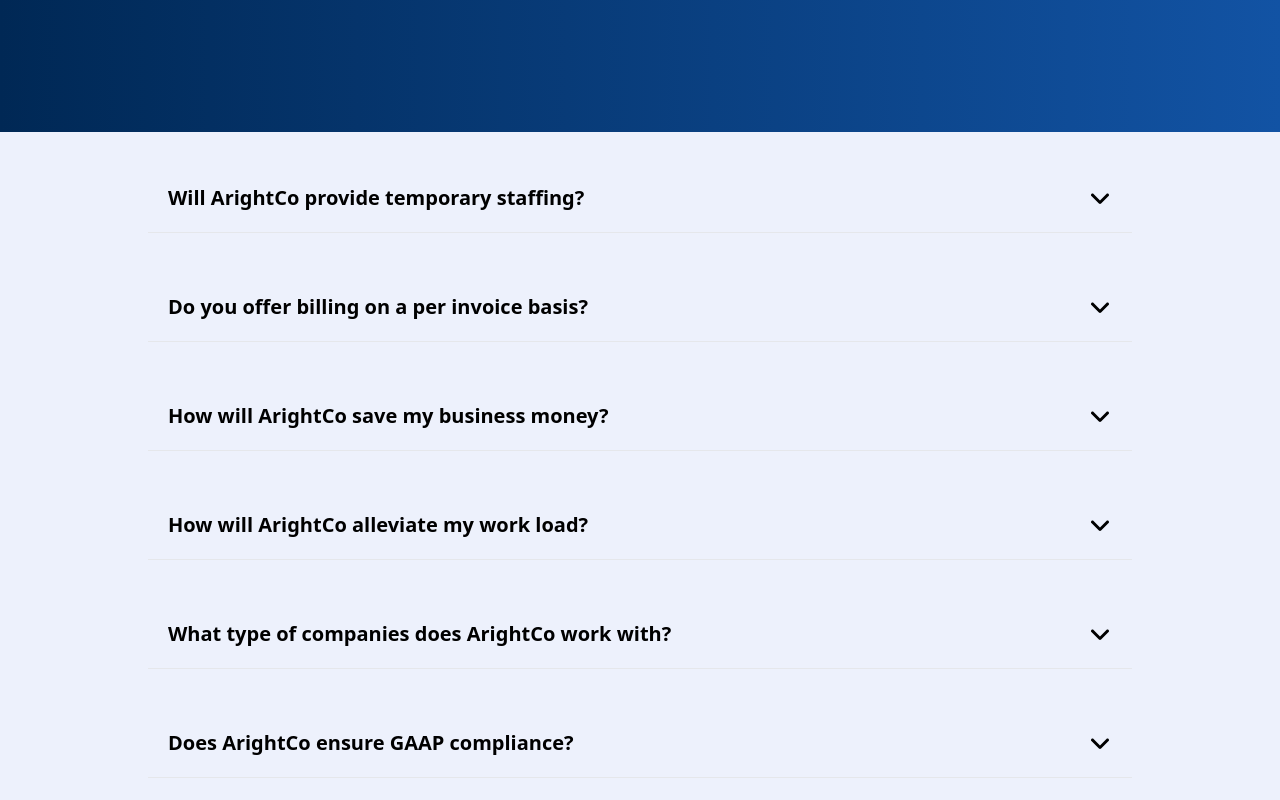
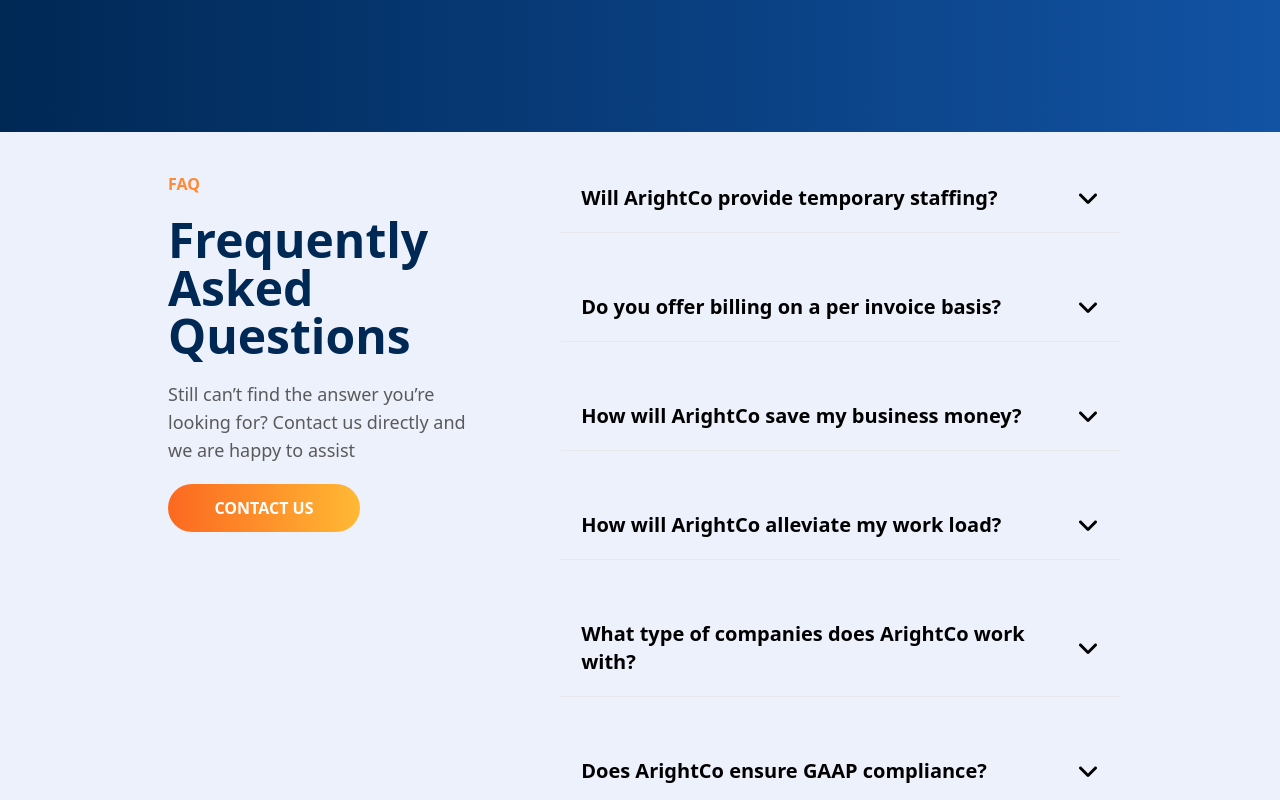
Before and after one commit to tanujchowdhury/nextjs-arightco-website, a Next.js app: page /faqs in a window 1280 px wide. Shown: the part 400-1200 px from the top of the page. Built offline with nearby package versions, Linux system fonts and the light colour scheme.

Commit message:
faq, meet the team, imports

```diff
--- a/components/cardmodal.tsx
+++ b/components/cardmodal.tsx
@@ -1,5 +1,3 @@
-import { useState } from "react";
-
 export default function CardModal({
   icon,
   title,
--- a/components/pricingmodal.tsx
+++ b/components/pricingmodal.tsx
@@ -1,4 +1,4 @@
-import { motion, AnimatePresence } from "framer-motion";
+import { motion } from "framer-motion";
 import { useState } from "react";
 import Backdrop from "./backdrop";
 
--- a/components/signup.tsx
+++ b/components/signup.tsx
@@ -9,6 +9,7 @@ export default function SignUp({}) {
           alt={"Typing image"}
           fill
           className="object-cover"
+          priority
         />
         <div className="font-bold text-white text-xl mt-10 z-10">
           NEWSLETTER SIGNUP
--- a/components/teamcard.tsx
+++ b/components/teamcard.tsx
@@ -55,7 +55,7 @@ export default function TeamCard({
       <motion.div
         initial="initial"
         whileHover="hover"
-        className="mx-3 relative flex flex-col items-center justify-center rounded-3xl overflow-hidden m-5"
+        className="mx-3 relative flex flex-col items-center justify-center rounded-3xl m-5"
       >
         <div className="absolute top-0 left-0 h-full w-full bg-gradient-to-b-white-transparent rounded-3xl" />
         <Image
--- a/pages/blank.tsx
+++ /dev/null
@@ -1,13 +0,0 @@
-import Head from 'next/head';
-import Layout from '../components/layout';
-
-export default function Blank() {
-  return (
-    <Layout>
-      <Head>
-        <title>Blank</title>
-      </Head>
-      <h1>Blank Content</h1>
-    </Layout>
-  )
-}
--- a/pages/faqs.tsx
+++ b/pages/faqs.tsx
@@ -2,6 +2,7 @@ import Head from "next/head";
 import Layout from "../components/layout";
 import Section from "../components/section";
 import FAQ from "../components/faq";
+import Link from "next/link";
 
 export default function FAQs() {
   return (
@@ -17,18 +18,23 @@ export default function FAQs() {
         type={3}
       />
 
-      {/* <div className="text-center p-10 lg:text-start lg:order-4">
-        <div className="text-orange font-semibold">LEADERSHIP</div>
-        <div className="text-blue-dark text-2xl py-3 md:py-5 md:text-4xl lg:text-5xl font-bold">
-          Meet The Team
+      <div className="flex flex-col lg:flex-row lg:items-start xl:mx-32">
+        <div className="text-center p-10 lg:text-start flex flex-col gap-5 lg:basis-2/5 ">
+          <div className="text-orange font-semibold">FAQ</div>
+          <div className="text-blue-dark text-2xl md:text-4xl lg:text-5xl font-bold">
+            Frequently Asked Questions
           </div>
           <div className="text-gray-dark md:text-lg max-w-2xl mx-auto">
-          ArightCo’s leadership team combines decades of experience to deliver
-          financial expertise to our clients, with fluency in every aspect of
-          back-office operations.
+            Still can’t find the answer you’re looking for? Contact us directly
+            and we are happy to assist
           </div>
-      </div> */}
-      <div className="m-3 xl:mx-32">
+          <Link href="/contact-us">
+            <button className="h-12 w-48 rounded-full text-white font-bold bg-gradient-to-r from-orange-dark to-orange-light hover:from-orange-light hover:to-orange-dark cursor-pointer">
+              CONTACT US
+            </button>
+          </Link>
+        </div>
+        <div className="m-3 lg:basis-3/5">
           <FAQ
             q={"Will ArightCo provide temporary staffing?"}
             a={
@@ -118,6 +124,7 @@ export default function FAQs() {
             }
           />
         </div>
+      </div>
     </Layout>
   );
 }
--- a/pages/meet-our-team.tsx
+++ b/pages/meet-our-team.tsx
@@ -30,7 +30,7 @@ export default function MeetOurTeam() {
       <Head>
         <title>Meet Our Team | Solutions for IT and SaaS | ArightCo</title>
       </Head>
-      <div className="py-36 bg-gradient-to-r from-blue-dark to-blue-light flex flex-col items-center justify-center lg:flex-row px-3 min-[1350px]:px-32">
+      <div className="py-36 bg-gradient-to-r from-blue-dark to-blue-light flex flex-col items-center justify-center lg:flex-row px-3 min-[1350px]:px-32 min-[1610px]:px-44">
         <div className="text-center text-white lg:basis-1/2 lg:text-left">
           <div className="text-orange font-semibold">OUR TEAM</div>
           <div className="text-white text-4xl py-3 md:py-10 md:text-5xl lg:text-6xl font-bold">
```
Lines whose indentation alone changed are shown as unchanged.
